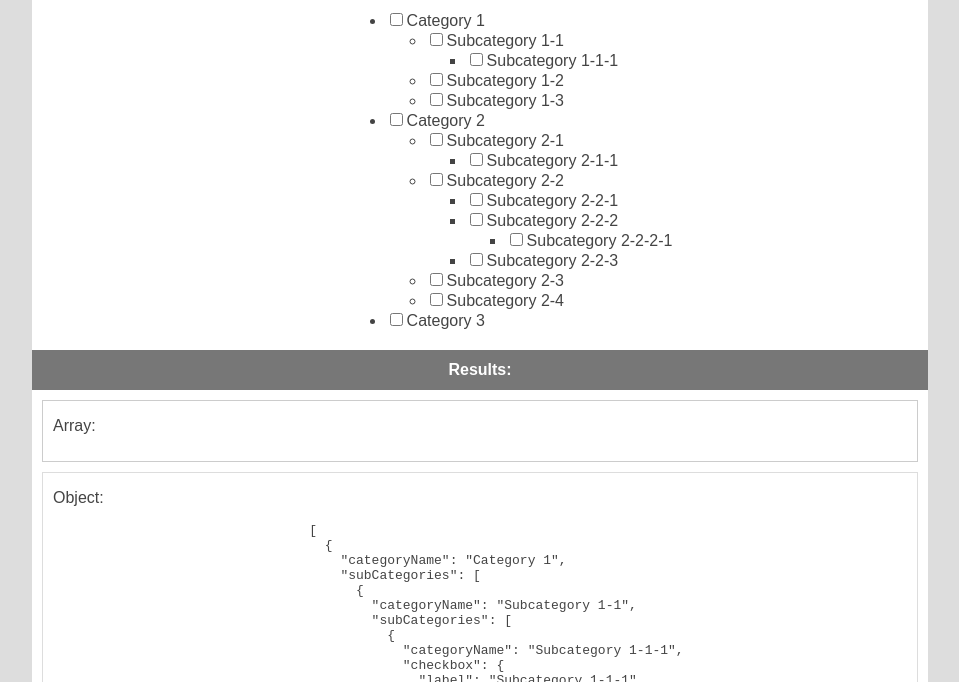
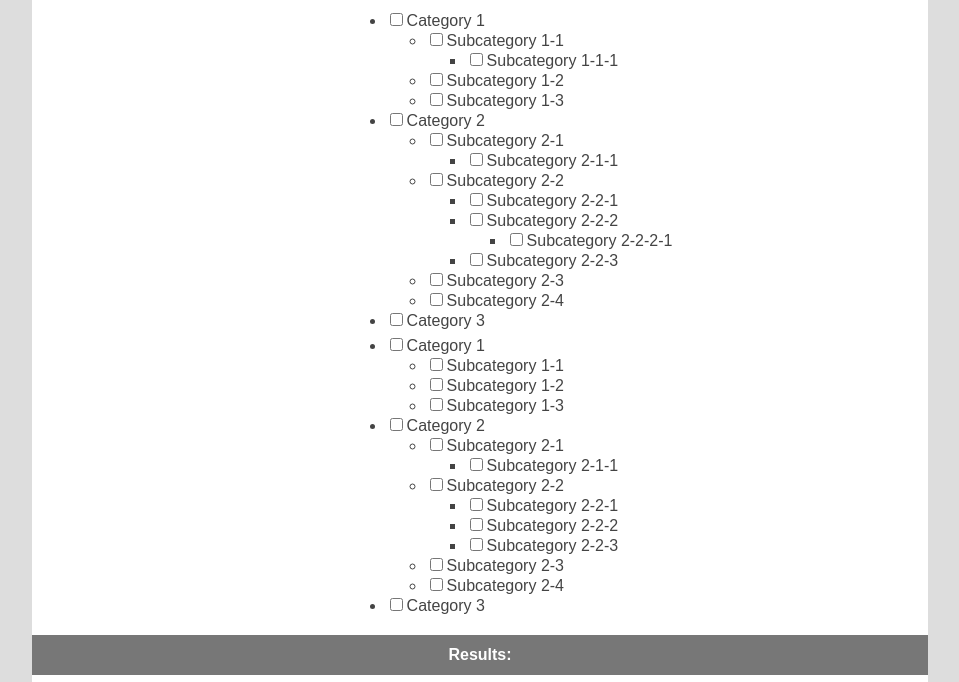
Before and after one commit to xXSentryBotXx/checkbox-tree, a website: page index.html in a window 1280 px wide. Shown: the part 68-750 px from the top of the page, without its empty margins (160-1119 px from the left). Drawn offline with Linux system fonts and the light colour scheme.

Commit message:
Added another tree for the example.

```diff
--- a/css/style.css
+++ b/css/style.css
@@ -82,7 +82,7 @@ ul {
 	margin: 10px;
 }
 
-#tree-plugin {
+.tree-plugin {
 	margin: auto;
 	width: 30%;
 	padding-bottom: 5px;
@@ -121,7 +121,7 @@ pre {
 }
 
 @media screen and (max-width: 768px) {
-	#tree-plugin {
+	.tree-plugin {
 		width: 100%;
 		overflow-x: auto;
 		white-space: nowrap;
--- a/index.html
+++ b/index.html
@@ -11,7 +11,9 @@
 			<h1>Checkbox Tree.</h1>
 		</div>
 		<div class="body">
-			<div id="tree-plugin">
+			<div id="first-tree" class="tree-plugin">
+			</div>
+			<div id="second-tree" class="tree-plugin">
 			</div>
 			<div id="plugin-results">
 				<div class="result-header">
--- a/js/main.js
+++ b/js/main.js
@@ -1,3 +1,5 @@
+//First example tree:
+(function () {
 	//Data object structure:
 	var data = [{
 			categoryName: 'Category 1',
@@ -55,7 +57,7 @@ var data = [{
 		}
 	];
 
-var elem = document.getElementById('tree-plugin'); //Element to append tree
+	var elem = document.getElementById('first-tree'); //Element to append tree
 	var tree = new CheckBoxTree(data, elem); //Creating a new Checkbox Tree.
 	var resultArray = document.getElementById('array');
 	var resultObject = document.getElementById('object');
@@ -74,3 +76,78 @@ function callback () {
 	//Listener added to show results.
 	tree.treeElement.addEventListener('change', callback);
 	callback();
+})();
+
+//Second example tree:
+(function () {
+	//Data object structure:
+	var data = [{
+			categoryName: 'Category 1',
+			subCategories: [{
+				categoryName: 'Subcategory 1-1'
+			},
+			{
+				categoryName: 'Subcategory 1-2',
+				subCategories: []
+			},
+			{
+				categoryName: 'Subcategory 1-3'
+			}]
+		},
+		{
+			categoryName: 'Category 2',
+			subCategories: [{
+				categoryName: 'Subcategory 2-1',
+				subCategories: [{
+					categoryName: 'Subcategory 2-1-1'
+				}]
+			},
+			{
+				categoryName: 'Subcategory 2-2',
+				subCategories: [{
+					categoryName: 'Subcategory 2-2-1',
+					subCategories: []
+				},
+				{
+					categoryName: 'Subcategory 2-2-2'
+				},
+				{
+					categoryName: 'Subcategory 2-2-3',
+					subCategories: []
+				}]
+			},
+			{
+				categoryName: 'Subcategory 2-3',
+				subCategories: []
+			},
+			{
+				categoryName: 'Subcategory 2-4',
+				subCategories: []
+			}]
+		},
+		{
+			categoryName: 'Category 3',
+			subCategories: []
+		}
+	];
+
+	var elem = document.getElementById('second-tree'); //Element to append tree
+	var tree = new CheckBoxTree(data, elem); //Creating a new Checkbox Tree.
+	var resultArray = document.getElementById('array');
+	var resultObject = document.getElementById('object');
+	var pArray = document.createElement('p');
+	pArray.id = 'result-array';
+	var pObject = document.createElement('pre');
+
+	resultArray.appendChild(pArray);
+	resultObject.appendChild(pObject);
+
+	function callback () {
+		pArray.innerText = tree.value.selectedsArray; //Geting the array of selected checkboxes
+		pObject.innerText = JSON.stringify(tree.value.dataObject, null, 2); //Getting the Javascript Object with detailed info.
+	}
+
+	//Listener added to show results.
+	tree.treeElement.addEventListener('change', callback);
+	callback();
+})()
```
Lines whose indentation alone changed are shown as unchanged.
